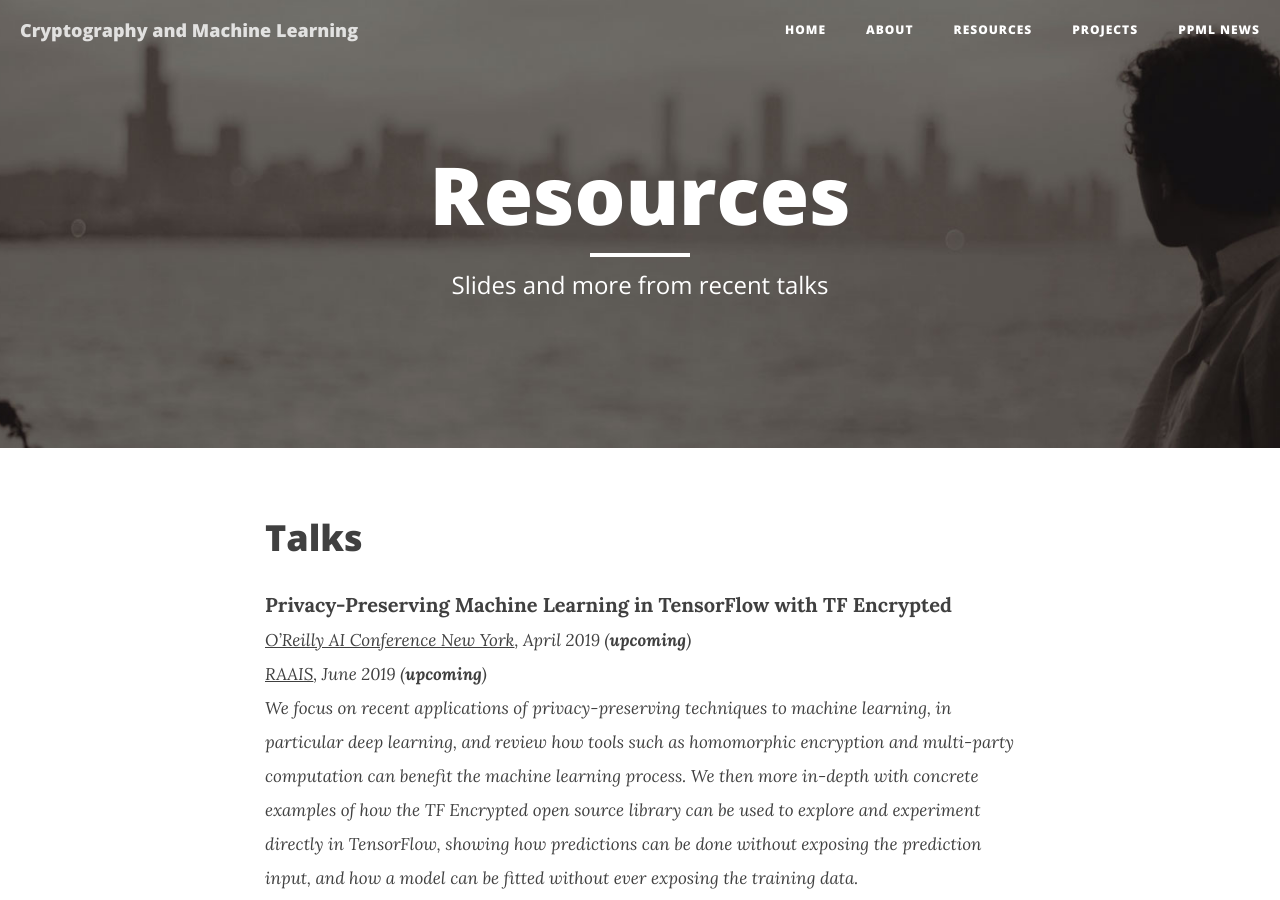
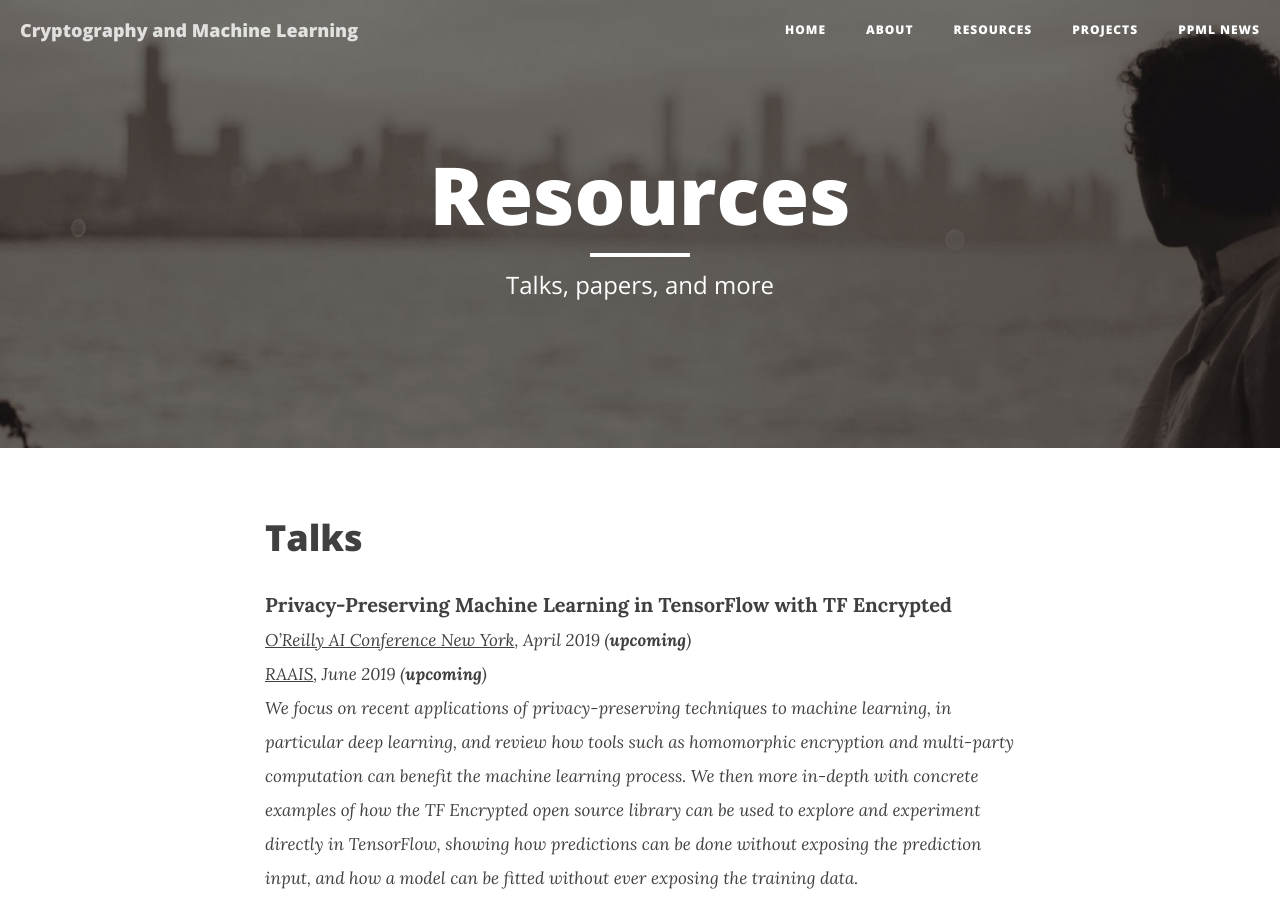
Before and after one commit to mortendahl/mortendahl.github.io, a Jekyll site: the page built from resources.md, in a window 1280 px wide and 900 px high. Built offline with Jekyll 4.4.1, drawn with Linux system fonts in a browser that asks for light colours; nearby versions of some CDN libraries.

Commit message:
subtitle

```diff
--- a/resources.md
+++ b/resources.md
@@ -1,7 +1,7 @@
 ---
 layout: page
 title: "Resources"
-description: "Slides and more from recent talks"
+description: "Talks, papers, and more"
 header-img: "img/about-bg.jpg"
 twitter:     "mortendahlcs"
 github:      "mortendahl"
```
Also changed, not shown: other parts of resources.md (+1 -1 lines).
